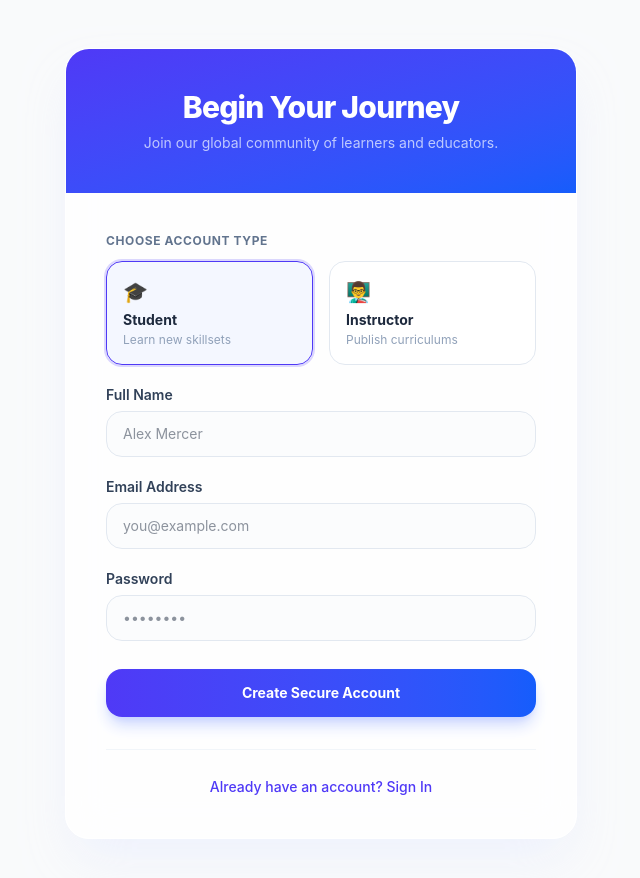
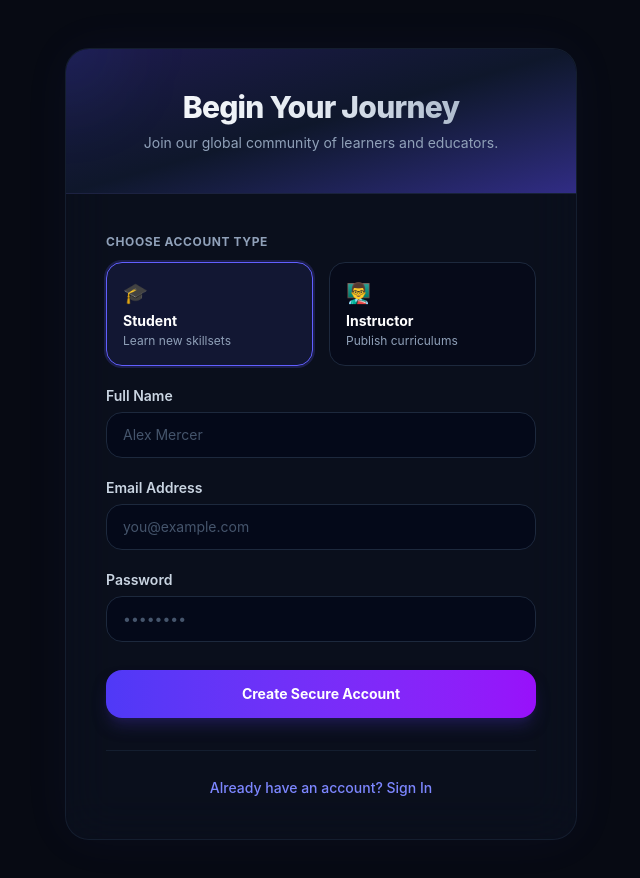
Before and after one commit to aadrika0510/LMS-Platform-MERN, a React (Vite) app in the folder client/: page /login in a window 1280 px wide. Both pictures are taken after a click on the button "Don't have an account yet? Create One". Shown: the top 878 px of the page, without its empty margins (319-959 px from the left). Built offline with nearby package versions, Linux system fonts and the light colour scheme; no server answers.

Commit message:
changes in project

```diff
--- a/client/src/api.js
+++ b/client/src/api.js
@@ -1,9 +1,9 @@
 import axios from "axios";
 
 // Create an instance pointing directly to our local backend server
-const API = axios.create({
-  baseURL: import.meta.env.VITE_API_URL || "http://localhost:5000/api",
-});
+const BASE_URL = import.meta.env.VITE_API_URL || "http://localhost:5000/api";
+
+const API = axios.create({ baseURL: BASE_URL });
 
 // A security interceptor: Before any request goes out, look for a saved token
 API.interceptors.request.use((config) => {
--- a/client/src/pages/Login.jsx
+++ b/client/src/pages/Login.jsx
@@ -6,7 +6,7 @@ export default function Auth() {
   const location = useLocation();
   const queryParams = new URLSearchParams(location.search);
   const intendedRole = queryParams.get("intent");
-  const [isRegister, setIsRegister] = useState(false); // Toggle between Login and Signup view
+  const [isRegister, setIsRegister] = useState(false);
   const [role, setRole] = useState(
     intendedRole === "instructor" ? "Instructor" : "Student",
   );
@@ -30,19 +30,18 @@ export default function Auth() {
     try {
       let response;
       if (isRegister) {
-        // Send register payload including selected role card metric
         response = await registerAPI({ ...formData, role });
       } else {
-        // Send normal login payload
         response = await loginAPI({
           email: formData.email,
           password: formData.password,
         });
       }
-      if (response.data.token) {
+
+      if (response.data?.token) {
         localStorage.setItem("token", response.data.token);
       }
-      const userProfileData = response.data.user || response.data;
+      const userProfileData = response.data?.user || response.data;
 
       localStorage.setItem("userProfile", JSON.stringify(userProfileData));
       window.location.href = "/dashboard";
@@ -57,25 +56,27 @@ export default function Auth() {
   };
 
   return (
-    <div className="flex min-h-screen items-center justify-center bg-[radial-gradient(ellipse_at_top_right,_var(--tw-gradient-stops))] from-blue-50 via-slate-50 to-indigo-100 px-4 py-12">
-      <div className="w-full max-w-lg overflow-hidden rounded-3xl bg-white/80 shadow-2xl shadow-indigo-100/50 border border-white backdrop-blur-xl transition-all duration-500">
-        {/* Banner Headers */}
-        <div className="bg-gradient-to-br from-indigo-600 to-blue-600 px-8 py-10 text-center text-white relative">
-          <div className="absolute inset-0 bg-grid-white/[0.08] [mask-image:linear-gradient(0deg,transparent,rgba(255,255,255,0.6))]" />
-          <h2 className="text-3xl font-extrabold tracking-tight relative z-10">
+    <div className="flex min-h-screen items-center justify-center bg-[#070a13] bg-[radial-gradient(ellipse_at_top_right,_var(--tw-gradient-stops))] from-indigo-950/30 via-[#070a13] to-[#070a13] px-4 py-12 text-slate-100">
+      <div className="w-full max-w-lg overflow-hidden rounded-3xl bg-slate-900/40 border border-slate-800/60 backdrop-blur-xl shadow-[0_0_50px_rgba(99,102,241,0.05)] transition-all duration-500">
+        {/* 🎨 MODERN GRADIENT MESH BANNER */}
+        <div className="bg-gradient-to-br from-indigo-950 via-slate-900 to-indigo-900 px-8 py-10 text-center relative border-b border-slate-800/60">
+          <div className="absolute inset-0 bg-grid-white/[0.02] [mask-image:linear-gradient(0deg,transparent,rgba(255,255,255,0.4))]" />
+          <div className="absolute -top-12 -left-12 w-24 h-24 bg-blue-500/10 rounded-full blur-2xl" />
+
+          <h2 className="text-3xl font-extrabold tracking-tight bg-gradient-to-r from-white via-slate-200 to-slate-400 bg-clip-text text-transparent relative z-10">
             {isRegister ? "Begin Your Journey" : "Welcome Back"}
           </h2>
-          <p className="mt-2 text-sm text-indigo-100/80 relative z-10">
+          <p className="mt-2 text-sm text-slate-400 relative z-10">
             {isRegister
               ? "Join our global community of learners and educators."
               : "Access your courses, dashboard, and custom toolkits."}
           </p>
         </div>
 
-        {/* Input & Form Container */}
+        {/* INPUT & FORM CONTAINER */}
         <div className="p-8 md:p-10">
           {error && (
-            <div className="mb-6 p-4 bg-rose-50 border border-rose-100 text-rose-600 text-sm rounded-2xl font-semibold flex items-center gap-2 animate-pulse">
+            <div className="mb-6 p-4 bg-rose-500/10 border border-rose-500/20 text-rose-400 text-sm rounded-2xl font-semibold flex items-center gap-2 animate-pulse">
               <span>⚠️</span> {error}
             </div>
           )}
@@ -83,9 +84,9 @@ export default function Auth() {
           <form className="space-y-5" onSubmit={handleSubmit}>
             {isRegister && (
               <>
-                {/* Role Switcher Cards */}
+                {/* ROLE SWITCHER CARDS */}
                 <div>
-                  <label className="block text-xs font-bold uppercase tracking-wider text-slate-500 mb-3">
+                  <label className="block text-xs font-bold uppercase tracking-wider text-slate-400 mb-3">
                     Choose Account Type
                   </label>
                   <div className="grid grid-cols-2 gap-4">
@@ -94,12 +95,12 @@ export default function Auth() {
                       onClick={() => setRole("Student")}
                       className={`p-4 rounded-2xl border text-left transition-all duration-300 ${
                         role === "Student"
-                          ? "border-indigo-600 bg-indigo-50/60 ring-2 ring-indigo-600/20"
-                          : "border-slate-200 bg-white hover:border-slate-300"
+                          ? "border-indigo-500 bg-indigo-500/10 ring-2 ring-indigo-500/20"
+                          : "border-slate-800 bg-slate-950/40 hover:border-slate-700"
                       }`}
                     >
                       <div className="text-xl mb-1">🎓</div>
-                      <div className="font-bold text-slate-800 text-sm">
+                      <div className="font-bold text-white text-sm">
                         Student
                       </div>
                       <div className="text-xs text-slate-400 mt-0.5">
@@ -112,12 +113,12 @@ export default function Auth() {
                       onClick={() => setRole("Instructor")}
                       className={`p-4 rounded-2xl border text-left transition-all duration-300 ${
                         role === "Instructor"
-                          ? "border-indigo-600 bg-indigo-50/60 ring-2 ring-indigo-600/20"
-                          : "border-slate-200 bg-white hover:border-slate-300"
+                          ? "border-indigo-500 bg-indigo-500/10 ring-2 ring-indigo-500/20"
+                          : "border-slate-800 bg-slate-950/40 hover:border-slate-700"
                       }`}
                     >
                       <div className="text-xl mb-1">👨‍🏫</div>
-                      <div className="font-bold text-slate-800 text-sm">
+                      <div className="font-bold text-white text-sm">
                         Instructor
                       </div>
                       <div className="text-xs text-slate-400 mt-0.5">
@@ -127,9 +128,9 @@ export default function Auth() {
                   </div>
                 </div>
 
-                {/* Name Input Field */}
+                {/* NAME FIELD */}
                 <div>
-                  <label className="block text-sm font-semibold text-slate-700">
+                  <label className="block text-sm font-semibold text-slate-300">
                     Full Name
                   </label>
                   <input
@@ -137,7 +138,7 @@ export default function Auth() {
                     type="text"
                     required
                     placeholder="Alex Mercer"
-                    className="mt-1.5 block w-full rounded-2xl border border-slate-200 bg-slate-50/50 px-4 py-3 text-sm text-slate-800 outline-none transition focus:border-indigo-600 focus:bg-white focus:ring-4 focus:ring-indigo-100"
+                    className="mt-1.5 block w-full rounded-2xl border border-slate-800 bg-slate-950/60 px-4 py-3 text-sm text-slate-100 placeholder-slate-600 outline-none transition focus:border-indigo-500 focus:bg-slate-950 focus:ring-4 focus:ring-indigo-950/50"
                     value={formData.name}
                     onChange={handleInputChange}
                   />
@@ -145,9 +146,9 @@ export default function Auth() {
               </>
             )}
 
-            {/* Email Field */}
+            {/* EMAIL FIELD */}
             <div>
-              <label className="block text-sm font-semibold text-slate-700">
+              <label className="block text-sm font-semibold text-slate-300">
                 Email Address
               </label>
               <input
@@ -155,15 +156,15 @@ export default function Auth() {
                 type="email"
                 required
                 placeholder="you@example.com"
-                className="mt-1.5 block w-full rounded-2xl border border-slate-200 bg-slate-50/50 px-4 py-3 text-sm text-slate-800 outline-none transition focus:border-indigo-600 focus:bg-white focus:ring-4 focus:ring-indigo-100"
+                className="mt-1.5 block w-full rounded-2xl border border-slate-800 bg-slate-950/60 px-4 py-3 text-sm text-slate-100 placeholder-slate-600 outline-none transition focus:border-indigo-500 focus:bg-slate-950 focus:ring-4 focus:ring-indigo-950/50"
                 value={formData.email}
                 onChange={handleInputChange}
               />
             </div>
 
-            {/* Password Field */}
+            {/* PASSWORD FIELD */}
             <div>
-              <label className="block text-sm font-semibold text-slate-700">
+              <label className="block text-sm font-semibold text-slate-300">
                 Password
               </label>
               <input
@@ -171,17 +172,17 @@ export default function Auth() {
                 type="password"
                 required
                 placeholder="••••••••"
-                className="mt-1.5 block w-full rounded-2xl border border-slate-200 bg-slate-50/50 px-4 py-3 text-sm text-slate-800 outline-none transition focus:border-indigo-600 focus:bg-white focus:ring-4 focus:ring-indigo-100"
+                className="mt-1.5 block w-full rounded-2xl border border-slate-800 bg-slate-950/60 px-4 py-3 text-sm text-slate-100 placeholder-slate-600 outline-none transition focus:border-indigo-500 focus:bg-slate-950 focus:ring-4 focus:ring-indigo-950/50"
                 value={formData.password}
                 onChange={handleInputChange}
               />
             </div>
 
-            {/* Action Trigger Button */}
+            {/* ACTION TRIGGER BUTTON */}
             <button
               type="submit"
               disabled={loading}
-              className="w-full mt-2 rounded-2xl bg-gradient-to-r from-indigo-600 to-blue-600 py-3.5 text-sm font-bold text-white shadow-lg shadow-indigo-200 hover:from-indigo-700 hover:to-blue-700 transition duration-300 disabled:opacity-50"
+              className="w-full mt-2 rounded-2xl bg-gradient-to-r from-indigo-600 to-purple-600 py-3.5 text-sm font-bold text-white shadow-lg shadow-indigo-950 hover:from-indigo-500 hover:to-purple-500 transition duration-300 disabled:opacity-50"
             >
               {loading
                 ? "Processing Securely..."
@@ -191,14 +192,14 @@ export default function Auth() {
             </button>
           </form>
 
-          {/* Alternative Toggle Links */}
-          <div className="mt-8 text-center border-t border-slate-100 pt-6">
+          {/* TOGGLE LINKS */}
+          <div className="mt-8 text-center border-t border-slate-800/60 pt-6">
             <button
               onClick={() => {
                 setIsRegister(!isRegister);
                 setError("");
               }}
-              className="text-sm font-medium text-indigo-600 hover:text-indigo-700 transition"
+              className="text-sm font-medium text-indigo-400 hover:text-indigo-300 transition"
             >
               {isRegister
                 ? "Already have an account? Sign In"
```
